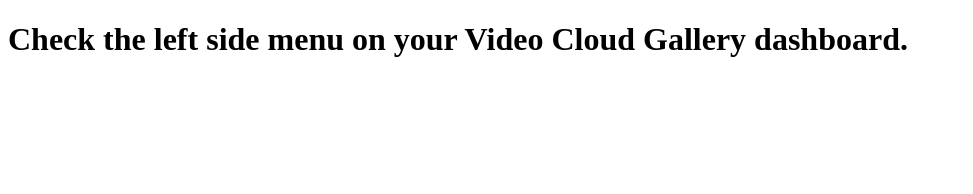
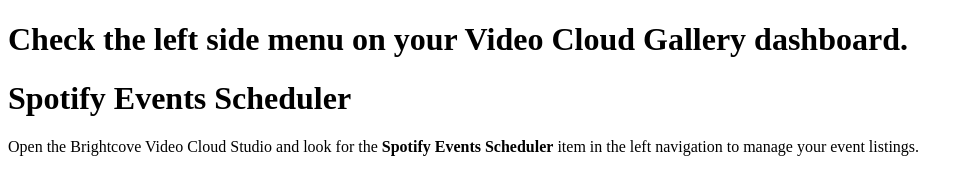
Before and after one commit to tejaleko/Spotify-Events-Scheduler-4.0, a browser extension: page index.html in a window 1280 px wide. Shown: the whole page, without its empty margins (0-973 px from the left). Drawn offline with Linux system fonts and the light colour scheme.

Commit message:
Update index.html

```diff
--- a/index.html
+++ b/index.html
@@ -1,10 +1,21 @@
 <!DOCTYPE html>
 <html>
+<html lang="en">
   <head>
     <title> Spotfiy Events Scheduler </title>
+    <meta charset="utf-8" />
+    <title>Spotify Events Scheduler</title>
   </head>
 
   <body>
     <h1>Check the left side menu on your Video Cloud Gallery dashboard.</h1>
+    <main>
+      <h1>Spotify Events Scheduler</h1>
+      <p>
+        Open the Brightcove Video Cloud Studio and look for the
+        <strong>Spotify Events Scheduler</strong> item in the left navigation to
+        manage your event listings.
+      </p>
+    </main>
   </body>
 </html>
```
